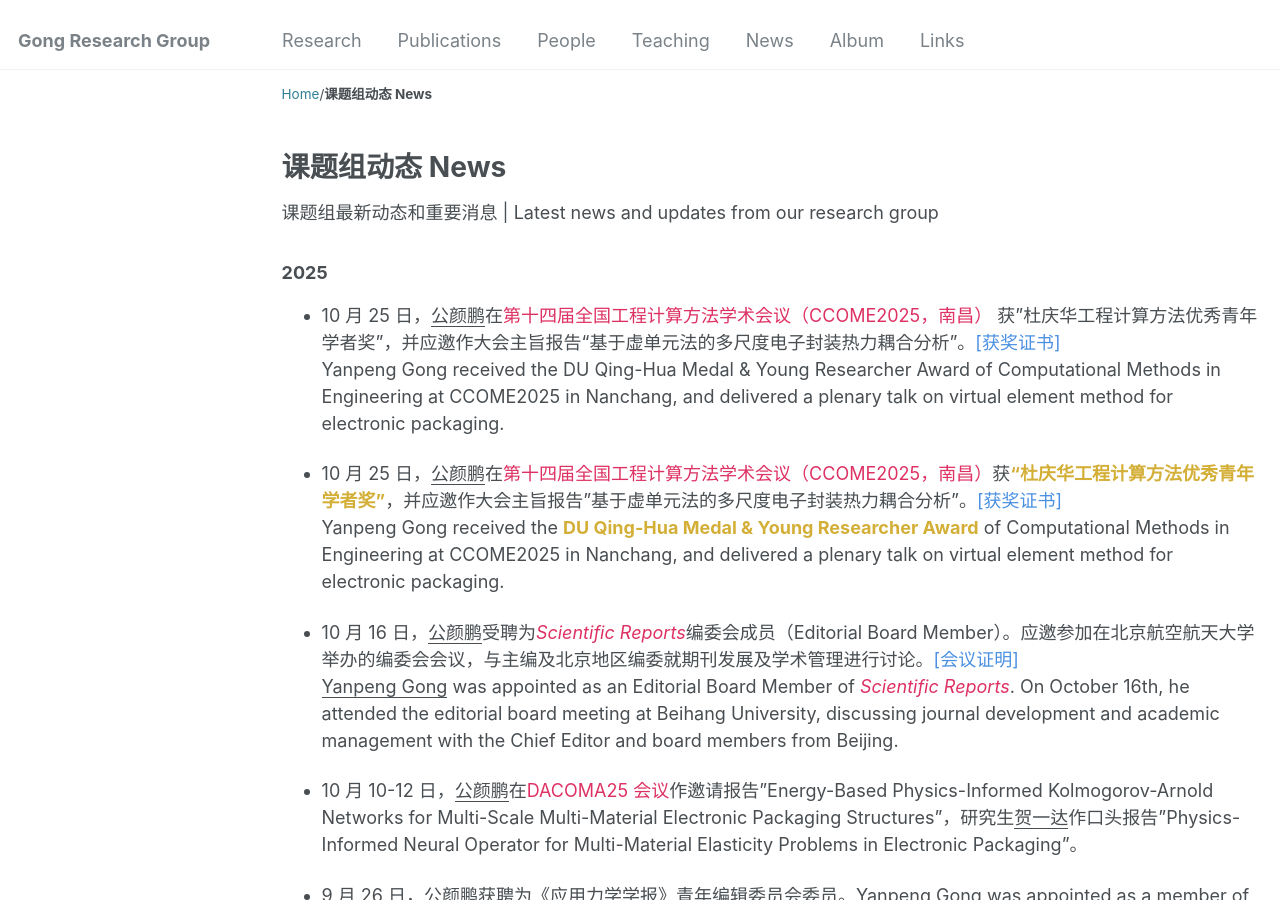
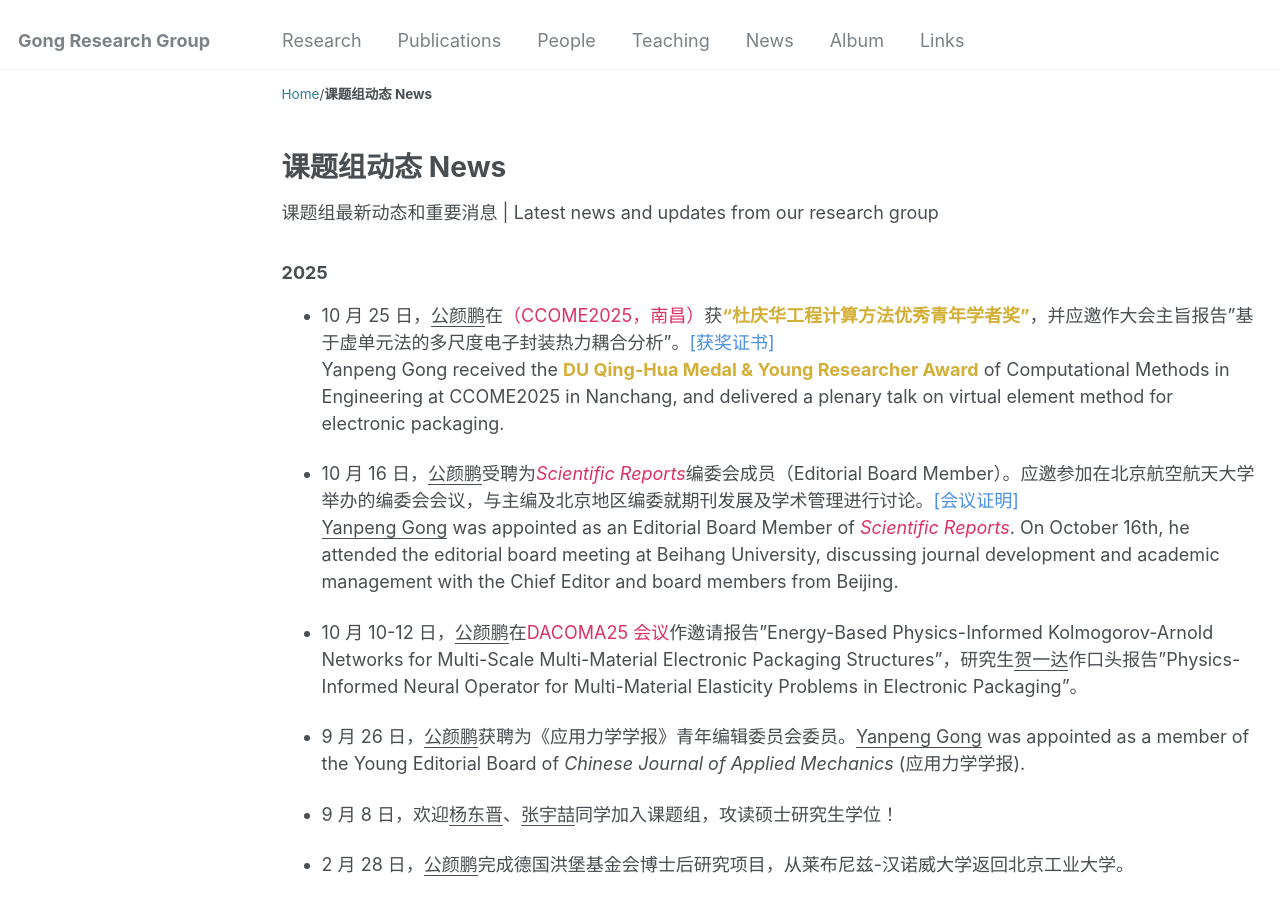
Before and after one commit to yanpeng-gong/yanpeng-gong.github.io, a Jekyll site: the page built from _news/news.md, in a window 1280 px wide and 900 px high. Built offline with Jekyll 4.4.1, drawn with Linux system fonts in a browser that asks for light colours.

Commit message:
news update

```diff
--- a/_news/news.md
+++ b/_news/news.md
@@ -19,10 +19,7 @@
 
 <h3>2025</h3>
 
-- 10 月 25 日，<u>公颜鹏</u>在<a href="http://yanpeng-gong.github.io/files/Conference_program/CCOME2025.pdf" style="text-decoration:none;color:#DE3163;">第十四届全国工程计算方法学术会议（CCOME2025，南昌）</a> 获"杜庆华工程计算方法优秀青年学者奖"，并应邀作大会主旨报告“基于虚单元法的多尺度电子封装热力耦合分析”。<a href="http://yanpeng-gong.github.io/files/news/2025_DQH_award.pdf" style="text-decoration:none;color:#4A90E2;">[获奖证书]</a><br>
-  Yanpeng Gong received the DU Qing-Hua Medal & Young Researcher Award of Computational Methods in Engineering at CCOME2025 in Nanchang, and delivered a plenary talk on virtual element method for electronic packaging.
-
-- 10 月 25 日，<u>公颜鹏</u>在<a href="http://yanpeng-gong.github.io/files/Conference_program/CCOME2025.pdf" style="text-decoration:none;color:#DE3163;">第十四届全国工程计算方法学术会议（CCOME2025，南昌）</a>获<span style="color:#D4AF37; font-weight:bold;">"杜庆华工程计算方法优秀青年学者奖"</span>，并应邀作大会主旨报告"基于虚单元法的多尺度电子封装热力耦合分析"。<a href="http://yanpeng-gong.github.io/files/news/2025_DQH_award.pdf" style="text-decoration:none;color:#4A90E2;">[获奖证书]</a><br>
+- 10 月 25 日，<u>公颜鹏</u>在<a href="http://yanpeng-gong.github.io/files/Conference_program/CCOME2025.pdf" style="text-decoration:none;color:#DE3163;">（CCOME2025，南昌）</a>获<span style="color:#D4AF37; font-weight:bold;">"杜庆华工程计算方法优秀青年学者奖"</span>，并应邀作大会主旨报告"基于虚单元法的多尺度电子封装热力耦合分析"。<a href="http://yanpeng-gong.github.io/files/news/2025_DQH_award.pdf" style="text-decoration:none;color:#4A90E2;">[获奖证书]</a><br>
   Yanpeng Gong received the <span style="color:#D4AF37; font-weight:bold;">DU Qing-Hua Medal & Young Researcher Award</span> of Computational Methods in Engineering at CCOME2025 in Nanchang, and delivered a plenary talk on virtual element method for electronic packaging.
 
 - 10 月 16 日，<u>公颜鹏</u>受聘为<a href="https://www.nature.com/srep/" style="text-decoration:none;color:#DE3163;"><em>Scientific Reports</em></a>编委会成员（Editorial Board Member）。应邀参加在北京航空航天大学举办的编委会会议，与主编及北京地区编委就期刊发展及学术管理进行讨论。<a href="http://yanpeng-gong.github.io/files/news/2025_SR_EBM_meeting.pdf" style="text-decoration:none;color:#4A90E2;">[会议证明]</a><br>
```
